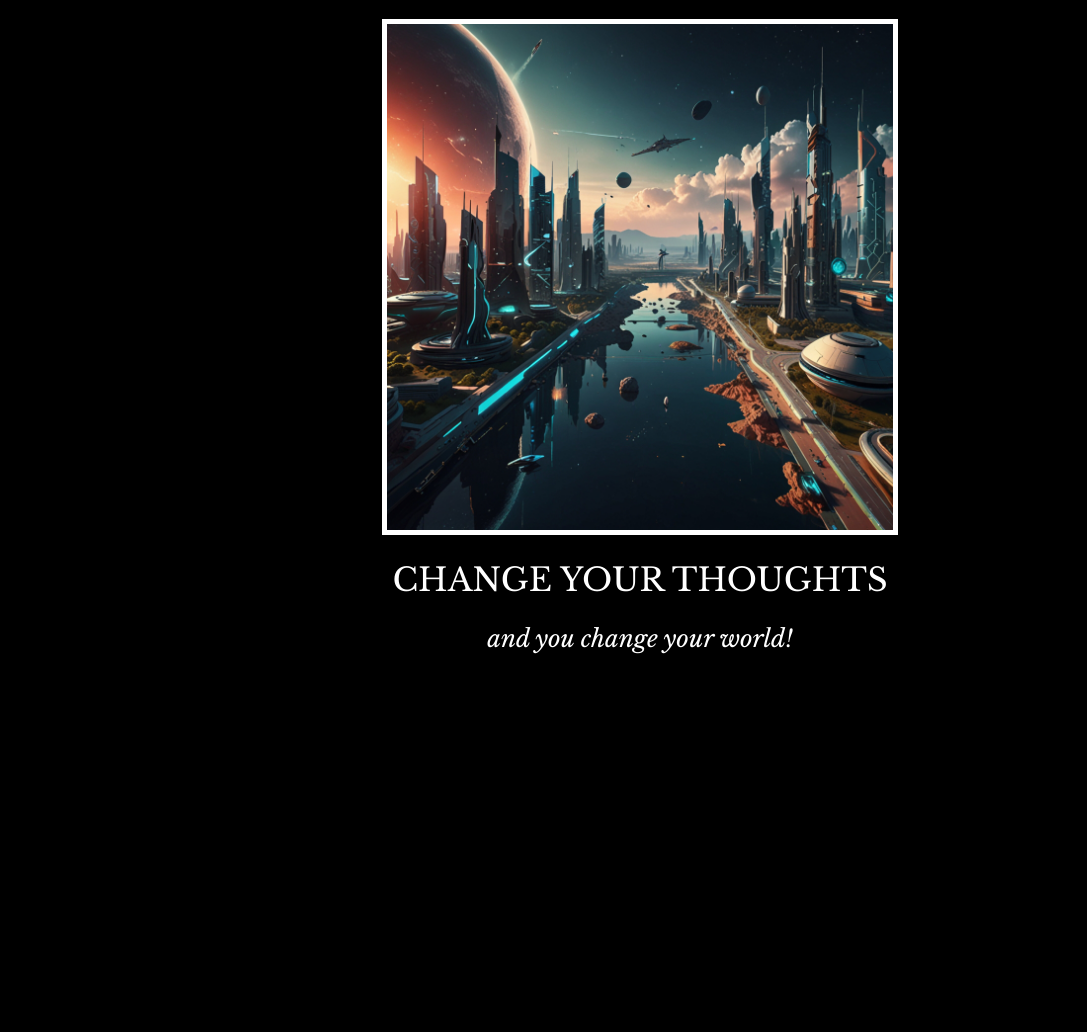
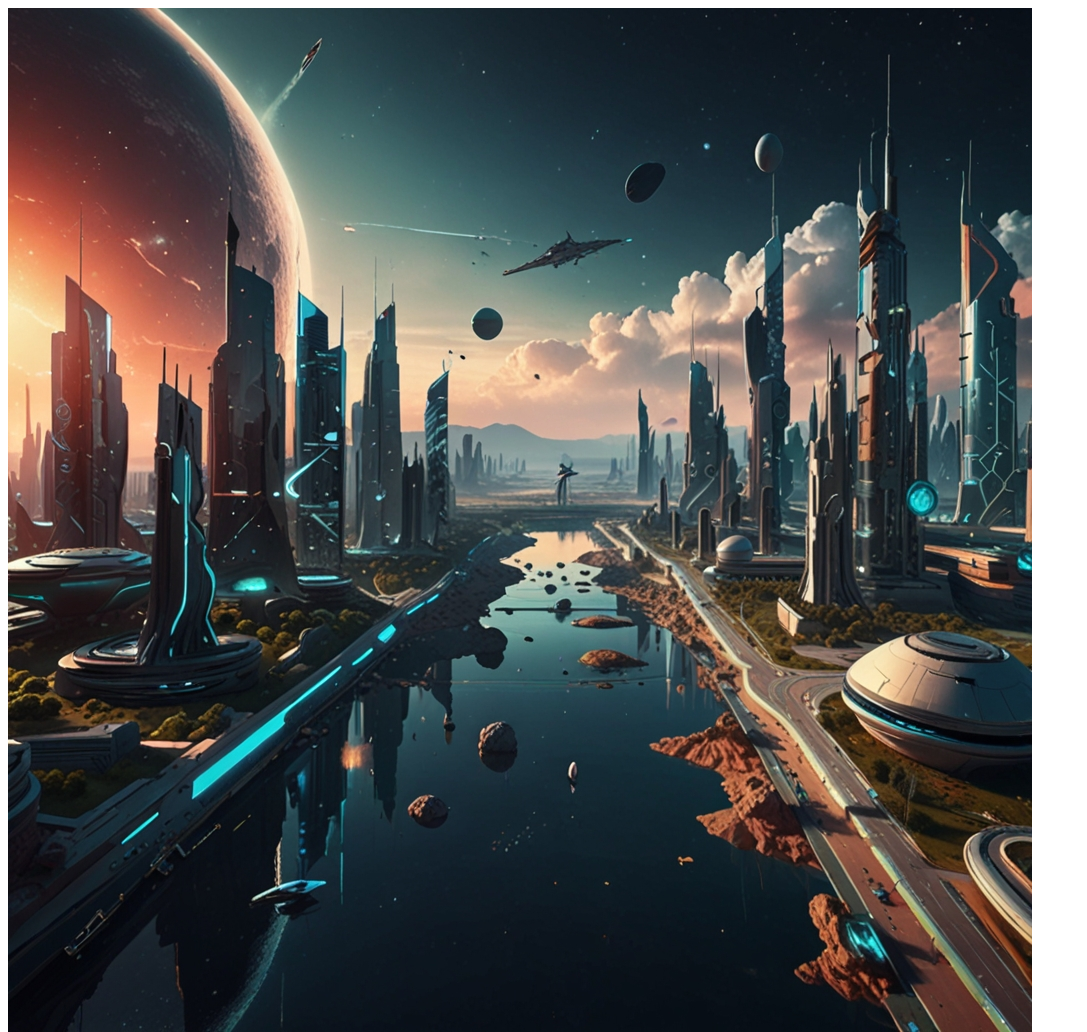
Before and after one commit to segarland/change-thoughts, a plain HTML site: page index.html in a window 1280 px wide. Shown: the top 1032 px of the page, without its empty margins (0-1087 px from the left). Before the commit the page ends 800 px from the top, so only its background shows below. Drawn offline with nearby package versions, Linux system fonts and the light colour scheme.

Commit message:
Update index.html

```diff
--- a/index.html
+++ b/index.html
@@ -1,61 +1,10 @@
-<!--
-  TODO: Create a motivational post website.
-Style it how ever you like.
-Look at the goal image for inspiration.
-But it must have the following features:
-1. The main h1 text should be using the Regular Libre Baskerville Font from Google Fonts:
-  https://fonts.google.com/specimen/Libre+Baskerville
-2. The text should be white and background black.
-3. Add your own image into the images folder inside assets. It should have a 5px white border.
-4. The text should be center aligned.
-5. Create a div to contain the h1, p and img elements. Adjust the margins so that the image and text are centered on the page.
-  Hint: You horizontally center a div by giving it a width of 50% and a margin-left of 25%.
-  Hint: Set the image to have a width of 100% so it fills the div.
-6. Read about the text-transform property on MDN docs to make the h1 uppercase with CSS.
-  https://developer.mozilla.org/en-US/docs/Web/CSS/text-transform
--->
-
   <!DOCTYPE html>
   <html lang="en">
   <head>
     <meta charset="UTF-8">
     <meta name="viewport" content="width=device-width, initial-scale=1.0">
     <title>Document</title>
-    <style>
-      body {
-        background-color: black;
-        color: white;
-        font-family: 'Libre Baskerville', serif;
-        text-align: center;
-      }
-
-      div {
-        width: 50%;
-        margin-left: 25%;
-        margin-top: 1.5%;
-      }
-
-      img {
-        width: 80%;
-        border: 5px solid white;
-      }
-
-      h1 {
-        font-family: "Libre Baskerville", serif;
-        font-weight: 400;
-        font-style: normal;
-        text-transform: uppercase;
-      }
-
-      p {
-        font-family: "Libre Baskerville", serif;
-        font-weight: 100;
-        font-style: italic;
-        font-size: 1.5em;
-      }
-
-
-    </style>
+    <link rel="stylesheet" href="./style.css"/>
     <link rel="preconnect" href="https://fonts.googleapis.com">
     <link rel="preconnect" href="https://fonts.gstatic.com" crossorigin>
     <link href="https://fonts.googleapis.com/css2?family=Libre+Baskerville:ital,wght@0,400;0,700;1,400&display=swap" rel="stylesheet">
```
